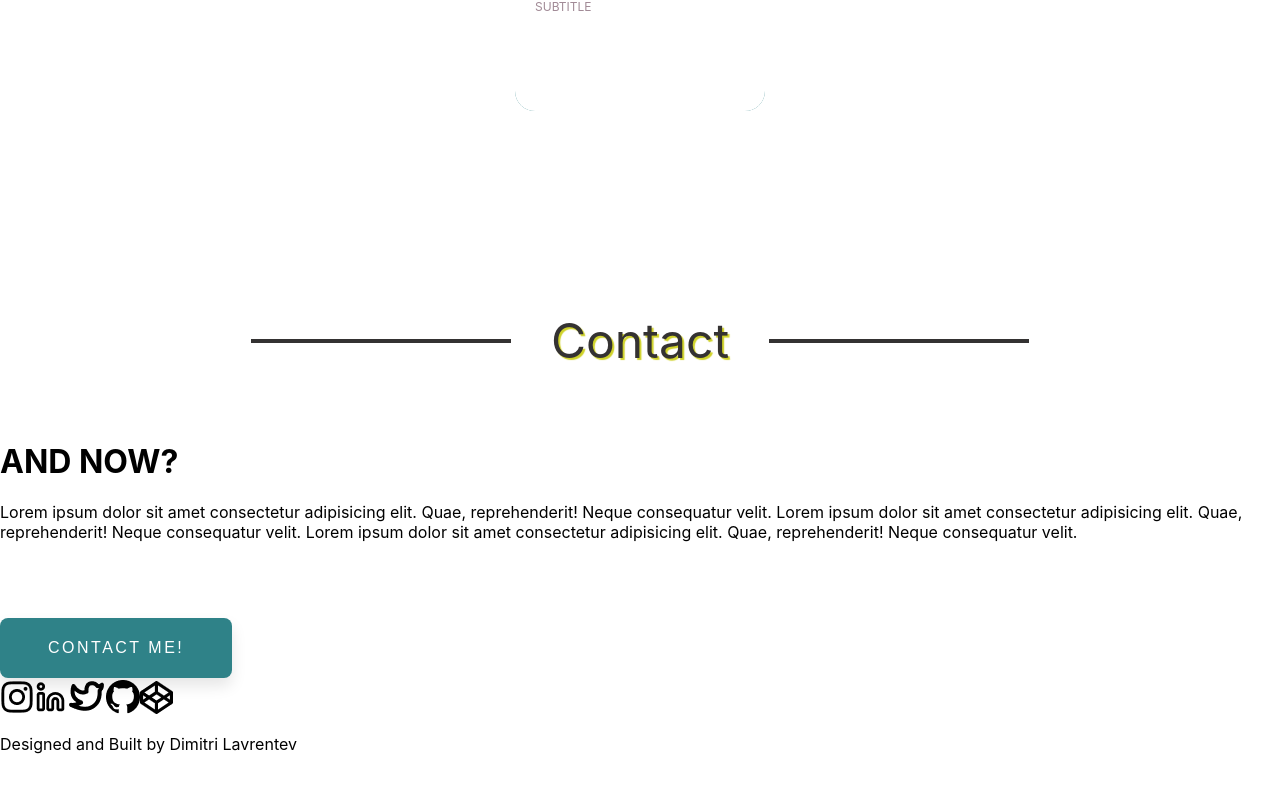
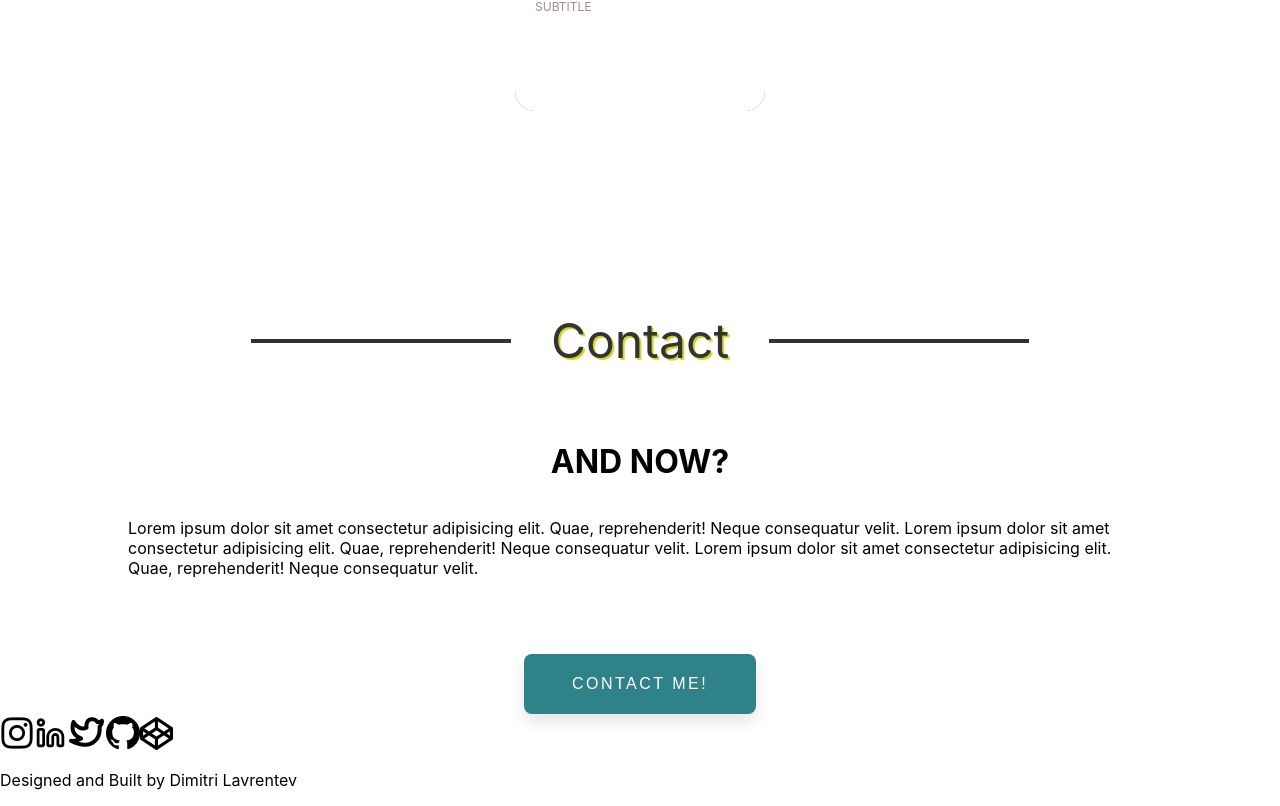
Before and after one commit to dlavrentev/webdevportfolio, a React (Create React App) app: page /main in a window 1280 px wide. Shown: the part 3069-3875 px from the top of the page. Before the commit the page ends 3839 px from the top, so only its background shows below. Built offline with nearby package versions, Linux system fonts and the light colour scheme; the HTML template or start-up script is replaced by a standard one.

Commit message:
adjust contact

```diff
--- a/src/App.css
+++ b/src/App.css
@@ -240,3 +240,12 @@
    opacity:1;
    transition-delay:.25s;
 }
+
+.andnow {
+  margin: 0 auto;
+  display: flex;
+  flex-direction: column;
+  width: 80%;
+  align-items: center;
+  justify-content: center;
+}
--- a/src/Components/Main/Contact.js
+++ b/src/Components/Main/Contact.js
@@ -14,7 +14,7 @@ export default function Contact() {
         <div className='line'></div>
       </div>
 
-      <div>
+      <div className='andnow'>
         <h1>AND NOW?</h1>
         <p>Lorem ipsum dolor sit   amet consectetur adipisicing elit. Quae, reprehenderit! Neque
              consequatur velit. Lorem ipsum dolor sit   amet consectetur adipisicing elit. Quae, reprehenderit! Neque
@@ -32,7 +32,7 @@ export default function Contact() {
           <img src={Twitter}/>
           <img src={GitHub}/>
           <img src={CodePen}/>
-          <div>
+      <div>
             <p>Designed and Built by Dimitri Lavrentev</p>
           </div>
       </div>
```
